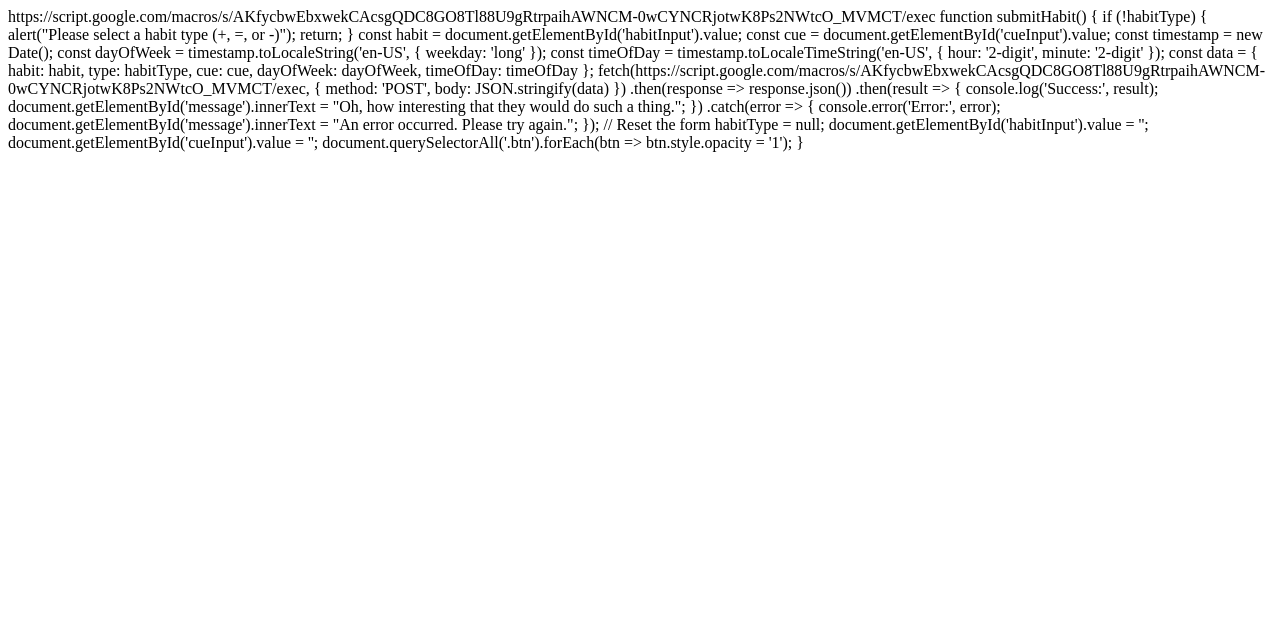
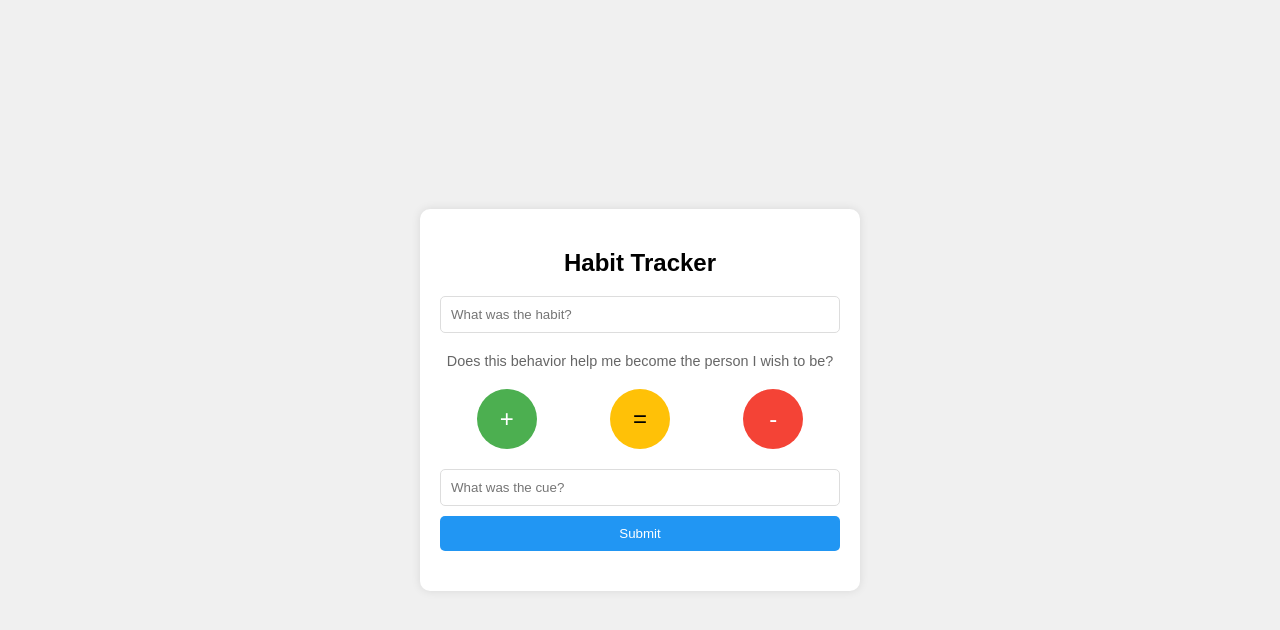
Before and after one commit to PrashantBhaga/habit-tracker, a plain HTML site: page index.html in a window 1280 px wide. Drawn offline with Linux system fonts and the light colour scheme.

Commit message:
Update index.html

```diff
--- a/index.html
+++ b/index.html
@@ -1,7 +1,99 @@
+<!DOCTYPE html>
+<html lang="en">
+<head>
+    <meta charset="UTF-8">
+    <meta name="viewport" content="width=device-width, initial-scale=1.0">
+    <title>Simple Habit Tracker</title>
+    <style>
+        body {
+            font-family: Arial, sans-serif;
+            display: flex;
+            justify-content: center;
+            align-items: center;
+            height: 100vh;
+            margin: 0;
+            background-color: #f0f0f0;
+        }
+        .container {
+            background-color: white;
+            padding: 20px;
+            border-radius: 10px;
+            box-shadow: 0 0 10px rgba(0,0,0,0.1);
+            text-align: center;
+            max-width: 400px;
+            width: 100%;
+        }
+        .btn-container {
+            display: flex;
+            justify-content: space-around;
+            margin: 20px 0;
+        }
+        .btn {
+            width: 60px;
+            height: 60px;
+            border-radius: 50%;
+            border: none;
+            font-size: 24px;
+            cursor: pointer;
+            transition: transform 0.1s;
+        }
+        .btn:active {
+            transform: scale(0.95);
+        }
+        .btn-positive { background-color: #4CAF50; color: white; }
+        .btn-neutral { background-color: #FFC107; color: black; }
+        .btn-negative { background-color: #F44336; color: white; }
+        .input-field {
+            width: 100%;
+            padding: 10px;
+            margin-bottom: 10px;
+            border: 1px solid #ddd;
+            border-radius: 5px;
+            box-sizing: border-box;
+        }
+        #submitBtn {
+            background-color: #2196F3;
+            color: white;
+            border: none;
+            padding: 10px 20px;
+            border-radius: 5px;
+            cursor: pointer;
+            width: 100%;
+        }
+        #message {
+            margin-top: 20px;
+            font-style: italic;
+        }
+        .helper-text {
+            font-size: 0.9em;
+            color: #666;
+            margin: 10px 0;
+        }
+    </style>
+</head>
+<body>
+    <div class="container">
+        <h2>Habit Tracker</h2>
+        <input type="text" id="habitInput" class="input-field" placeholder="What was the habit?">
+        <div class="helper-text">Does this behavior help me become the person I wish to be?</div>
+        <div class="btn-container">
+            <button class="btn btn-positive" onclick="setHabitType('+')">+</button>
+            <button class="btn btn-neutral" onclick="setHabitType('=')">=</button>
+            <button class="btn btn-negative" onclick="setHabitType('-')">-</button>
+        </div>
+        <input type="text" id="cueInput" class="input-field" placeholder="What was the cue?">
+        <button id="submitBtn" onclick="submitHabit()">Submit</button>
+        <div id="message"></div>
+    </div>
 
+    <script>
+        let habitType = null;
 
-
-https://script.google.com/macros/s/AKfycbwEbxwekCAcsgQDC8GO8Tl88U9gRtrpaihAWNCM-0wCYNCRjotwK8Ps2NWtcO_MVMCT/exec
+        function setHabitType(type) {
+            habitType = type;
+            document.querySelectorAll('.btn').forEach(btn => btn.style.opacity = '0.5');
+            event.target.style.opacity = '1';
+        }
 
         function submitHabit() {
             if (!habitType) {
@@ -23,7 +115,7 @@ function submitHabit() {
                 timeOfDay: timeOfDay
             };
 
-    fetch(https://script.google.com/macros/s/AKfycbwEbxwekCAcsgQDC8GO8Tl88U9gRtrpaihAWNCM-0wCYNCRjotwK8Ps2NWtcO_MVMCT/exec, {
+            fetch('https://script.google.com/macros/s/AKfycbwEbxwekCAcsgQDC8GO8Tl88U9gRtrpaihAWNCM-0wCYNCRjotwK8Ps2NWtcO_MVMCT/exec', {
                 method: 'POST',
                 body: JSON.stringify(data)
             })
@@ -43,3 +135,6 @@ function submitHabit() {
             document.getElementById('cueInput').value = '';
             document.querySelectorAll('.btn').forEach(btn => btn.style.opacity = '1');
         }
+    </script>
+</body>
+</html>
```
Lines whose indentation alone changed are shown as unchanged.
